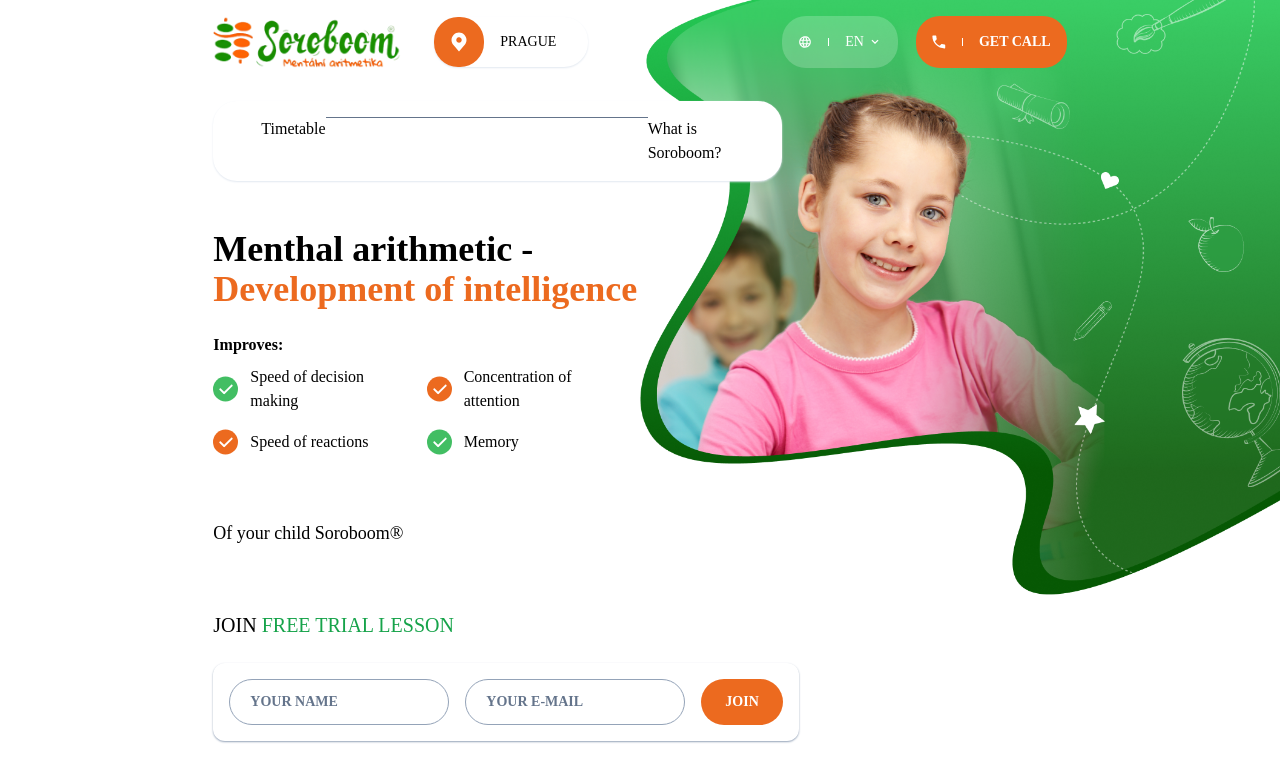
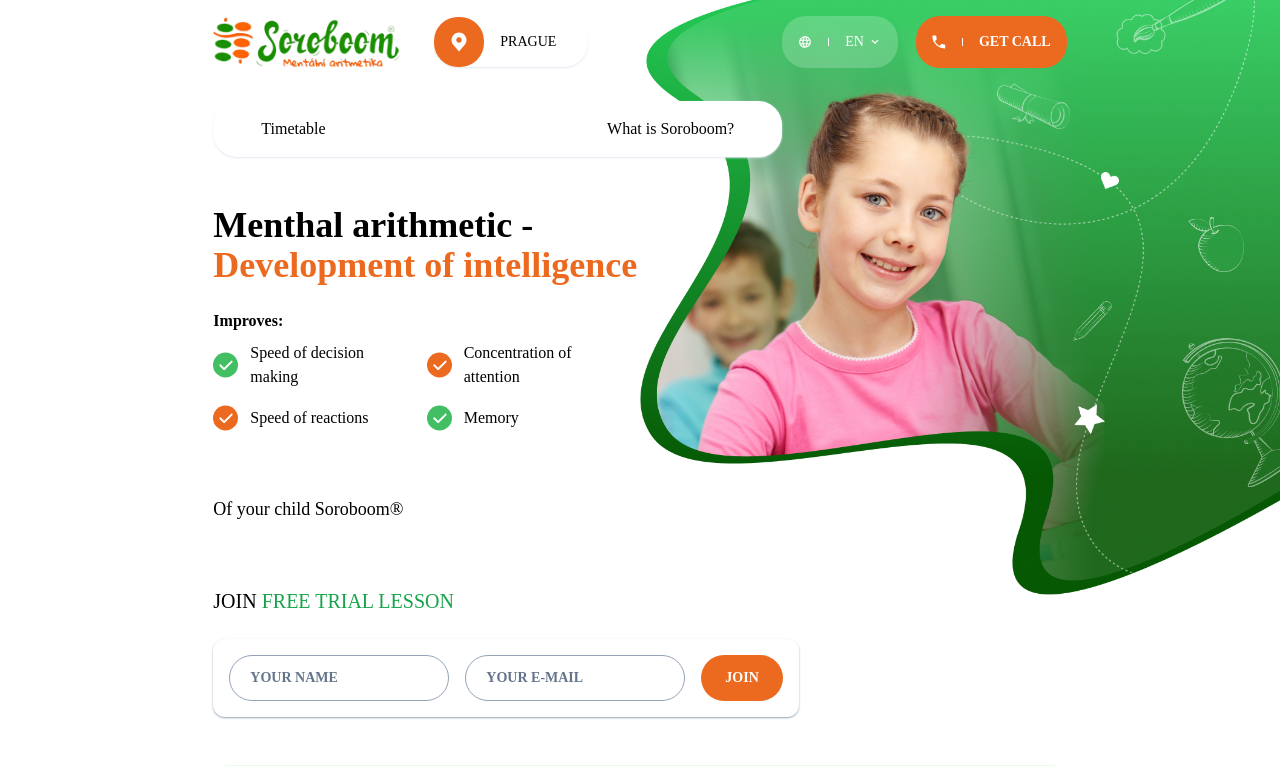
Before and after one commit to DanilaAnikin/Soroboom, a Vue app: page / in a window 1280 px wide. Shown: the top 766 px of the page. Built offline with nearby package versions, Linux system fonts and the light colour scheme.

Commit message:
TO PRODUCTION

```diff
--- a/src/components/MainPage/Navbar.vue
+++ b/src/components/MainPage/Navbar.vue
@@ -77,7 +77,7 @@ const formOpened = ref<boolean>(false);
             <SmallArrowDown :size="14" color="white" />
           </div>
         </div>
-        <div v-if="selectorOpened" class="absolute ml-4 top-[7%] py-2 px-3 w-[10%] bg-[#FFFFFF66] bg-opacity-50 rounded-2xl font-montserrat">
+        <div v-if="selectorOpened" class="absolute ml-4 top-[6.5%] py-2 px-3 w-[10%] bg-[#FFFFFF] bg-opacity-90 rounded-2xl font-montserrat">
           <div class="gap-2 flex flex-col">
             <div @click="changeLanguage('ru')" class="flex justify-between">
               <span>RU</span>
@@ -97,7 +97,7 @@ const formOpened = ref<boolean>(false);
         </div>
       </div>
       <div class="flex flex-col">
-        <div @click="formOpened = !formOpened" class="sm:m-0 ml-14 w-fit flex text-white items-center gap-4 p-4 rounded-3xl bg-[#EC6A1F] h-fit cursor-pointer">
+        <div @click="formOpened = !formOpened" class="sm:m-0 w-fit flex text-white items-center gap-4 p-4 rounded-3xl bg-[#EC6A1F] h-fit cursor-pointer">
           <Phone :size="14" color="white" />
           <div class="mobile:hidden sm:flex border-l border-white h-2"></div>
           <div class="mobile:hidden sm:flex gap-1 items-center">
--- a/src/components/MainPage/Navigation.vue
+++ b/src/components/MainPage/Navigation.vue
@@ -8,7 +8,7 @@ const emit = defineEmits<{
   <div class="w-full flex justify-start">
     <div class="w-8/12 shadow-sm sm:gap-0 gap-3 flex-col sm:flex-row shadow-slate-200 py-4 sm:px-12 px-8 flex justify-between rounded-3xl sm:bg-white bg-slate-600 sm:text-black text-slate-100 font-montserrat">
       <span @click="emit('scroll', 'timetable')" class="cursor-pointer">{{ $t('locale.first.navigation.timetable') }}</span>
-      <hr class="border-slate-500 w-full">
+      <hr class="border-slate-500 w-full sm:hidden">
       <span @click="emit('scroll', 'what_is_soroboom')" class="cursor-pointer">{{ $t('locale.first.navigation.what_is_soroboom') }}?</span>
     </div>
   </div>
```
